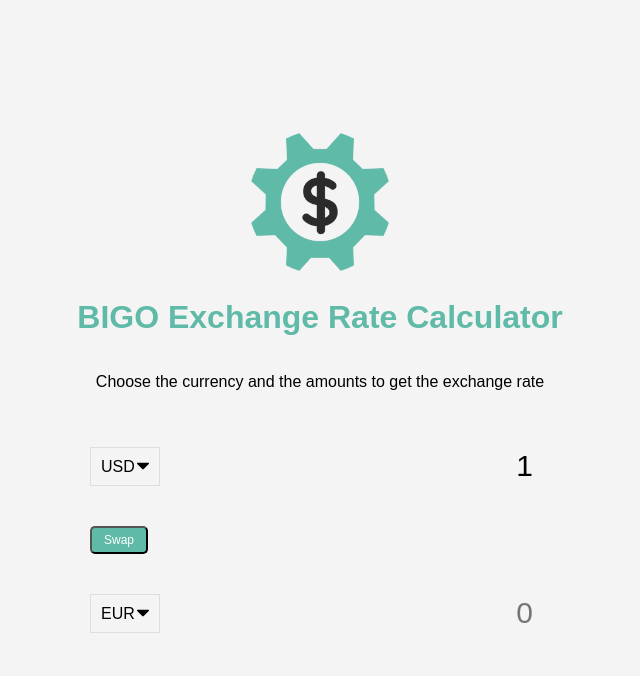
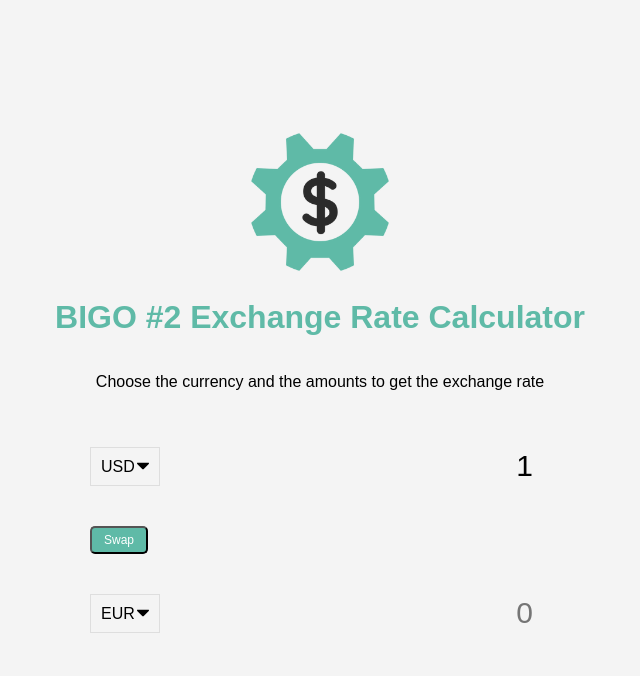
Before and after one commit to FrancescoBigotto/AzureWebAppTest01, a plain HTML site: page index.html in a window 1280 px wide. Shown: the whole page, without its empty margins (320-960 px from the left). Drawn offline with Linux system fonts and the light colour scheme; no server answers.

Commit message:
add number 2 on Bigo

```diff
--- a/index.html
+++ b/index.html
@@ -9,7 +9,7 @@
   </head>
   <body>
     <img src="img/money.png" alt="" class="money-img" />
-    <h1>BIGO Exchange Rate Calculator</h1>
+    <h1>BIGO #2 Exchange Rate Calculator</h1>
     <p>Choose the currency and the amounts to get the exchange rate</p>
 
     <div class="container">
```
